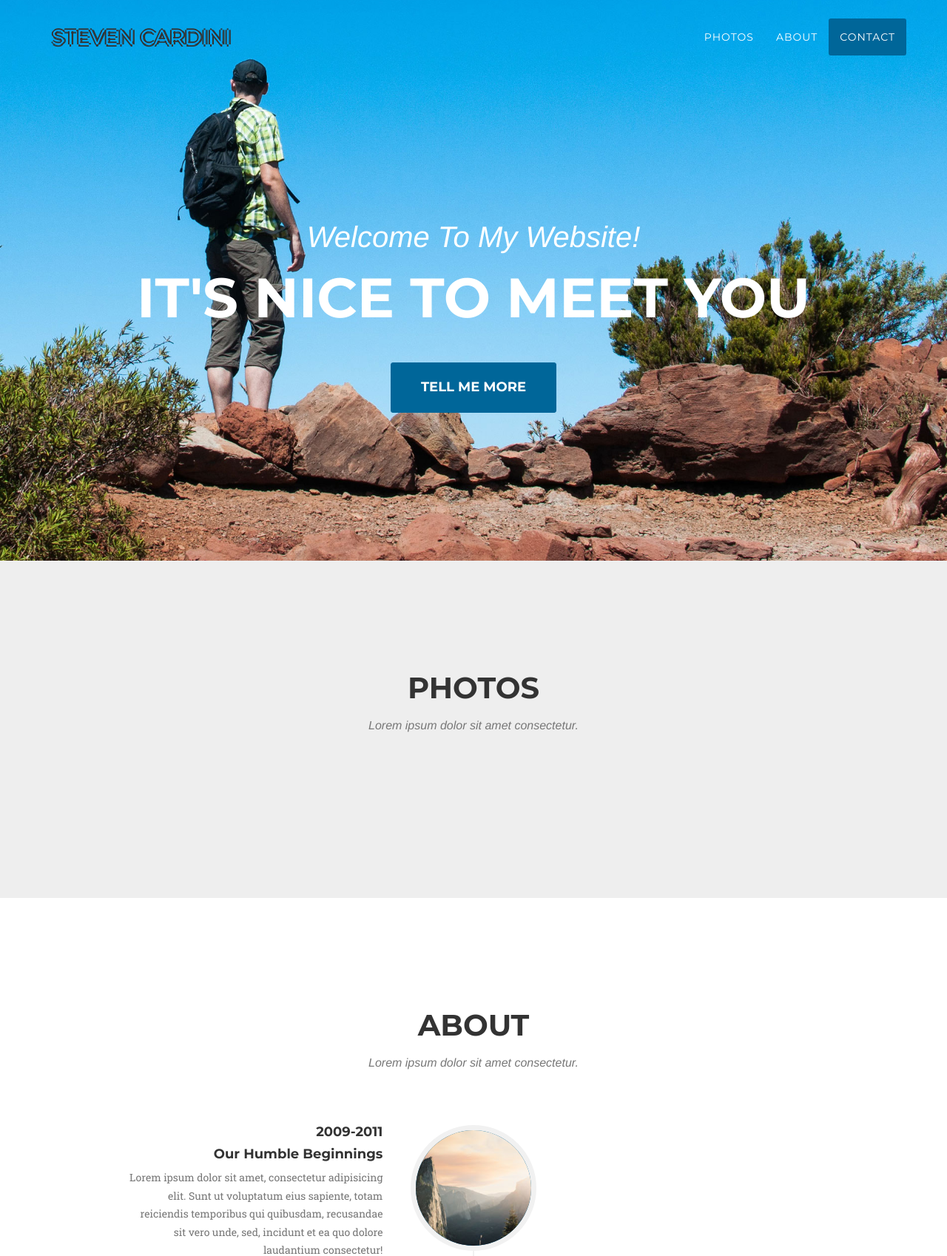
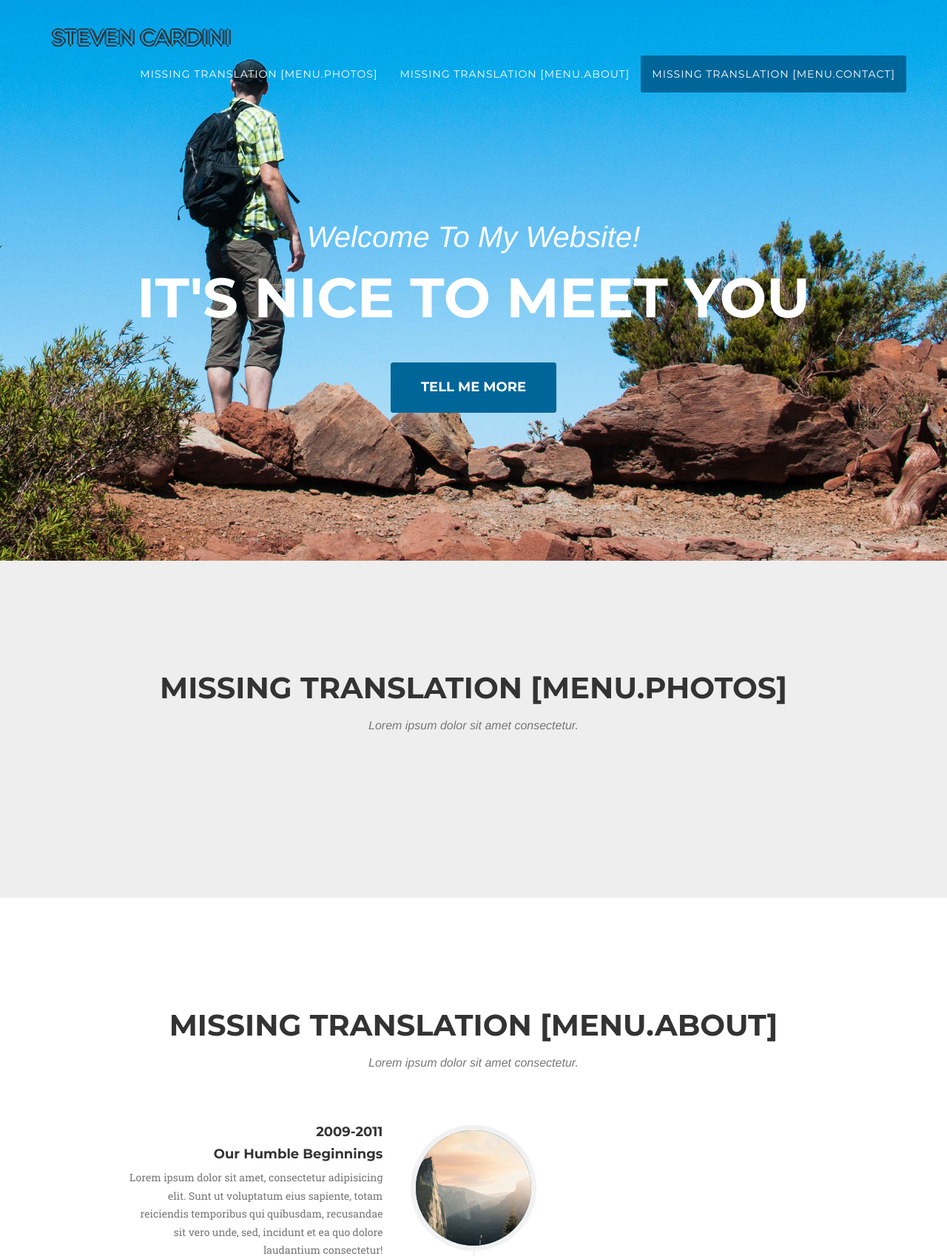
Before and after one commit to steven-cardini/ch.cardini.steven.www, a PHP site: page / in a window 1280 px wide. Shown: the top 1698 px of the page at 74% size. Run offline with PHP 8.4, Linux system fonts and the light colour scheme; style sheets or scripts are compiled from the project's sources; some libraries are stand-ins or nearby versions; some web fonts are replaced.

Commit message:
added i18n support

```diff
--- a/index.php
+++ b/index.php
@@ -1,6 +1,5 @@
-<!DOCTYPE html>
 <?php
-  session_start();
+  // TODO: is it necessary? session_start();
   // include constants
   require_once('resources/php/constants.php');
   // include classloader and register it to autoloading
@@ -9,13 +8,14 @@
   // start session and save client
   //TODO: require_once('lib/functions/client.register.php');
   // set content language
-  //TODO: I18n::initialize();
+  I18n::initialize();
   // TODO: load current page content and required JS files
   /* $currentPage = FileFunctions::getCurrentPage();
   $externalJS = JavaScriptIncluder::getExternalJSFiles($currentPage);
   $customJS = JavaScriptIncluder::getCustomJSFiles($currentPage); */
 ?>
-<html lang="en">
+<!DOCTYPE html>
+<html lang="<?php echo I18n::getLang(); ?>">
 
 <head>
 
@@ -72,13 +72,13 @@
                         <a href="#page-top"></a>
                     </li>
                     <li>
-                        <a class="page-scroll" href="#photos">Photos</a>
+                        <a class="page-scroll" href="#photos"><?php echo I18n::t("menu.photos"); ?></a>
                     </li>
                     <li>
-                        <a class="page-scroll" href="#about">About</a>
+                        <a class="page-scroll" href="#about"><?php echo I18n::t("menu.about"); ?></a>
                     </li>
                     <li>
-                        <a class="page-scroll" href="#contact">Contact</a>
+                        <a class="page-scroll" href="#contact"><?php echo I18n::t("menu.contact"); ?></a>
                     </li>
                 </ul>
             </div>
@@ -103,7 +103,7 @@
         <div class="container">
             <div class="row">
                 <div class="col-lg-12 text-center">
-                    <h2 class="section-heading">Photos</h2>
+                    <h2 class="section-heading"><?php echo I18n::t("menu.photos"); ?></h2>
                     <h3 class="section-subheading text-muted">Lorem ipsum dolor sit amet consectetur.</h3>
                 </div>
             </div>
@@ -145,7 +145,7 @@
         <div class="container">
             <div class="row">
                 <div class="col-lg-12 text-center">
-                    <h2 class="section-heading">About</h2>
+                    <h2 class="section-heading"><?php echo I18n::t("menu.about"); ?></h2>
                     <h3 class="section-subheading text-muted">Lorem ipsum dolor sit amet consectetur.</h3>
                 </div>
             </div>
@@ -227,7 +227,7 @@
         <div class="container">
             <div class="row">
                 <div class="col-lg-12 text-center">
-                    <h2 class="section-heading">Contact Me</h2>
+                    <h2 class="section-heading"><?php echo I18n::t("menu.contact"); ?></h2>
                     <h3 class="section-subheading text-muted">Lorem ipsum dolor sit amet consectetur.</h3>
                 </div>
             </div>
--- /dev/null
+++ b/resources/php/functions/i18n.class.php
@@ -0,0 +1,28 @@
+<?php
+
+  class I18n {
+
+    private static $jsonPath = JSON_DIR . 'lang/';
+
+    private static $acceptedLang = array ("en", "de");
+    private static $lang;
+    private static $textArray = [];
+
+    static function t ($key) {
+      return isset(static::$textArray[$key]) ? static::$textArray[$key] : "Missing translation [$key]";
+    }
+
+    static function getLang () {
+      return static::$lang;
+    }
+
+    static function initialize () {
+      $lang = $_GET['lang'] ?? $_COOKIE['lang'] ?? substr($_SERVER['HTTP_ACCEPT_LANGUAGE'], 0, 2);
+      if (!in_array($lang, static::$acceptedLang)) $lang = $acceptedLang[0]; // English is default language
+      static::$lang = $lang;
+
+      static::$textArray = FileFunctions::jsonToArray(static::$jsonPath . "lang-$lang.json");
+      setcookie('lang', $lang); // generate or update language cookie
+    }
+
+  }
```
